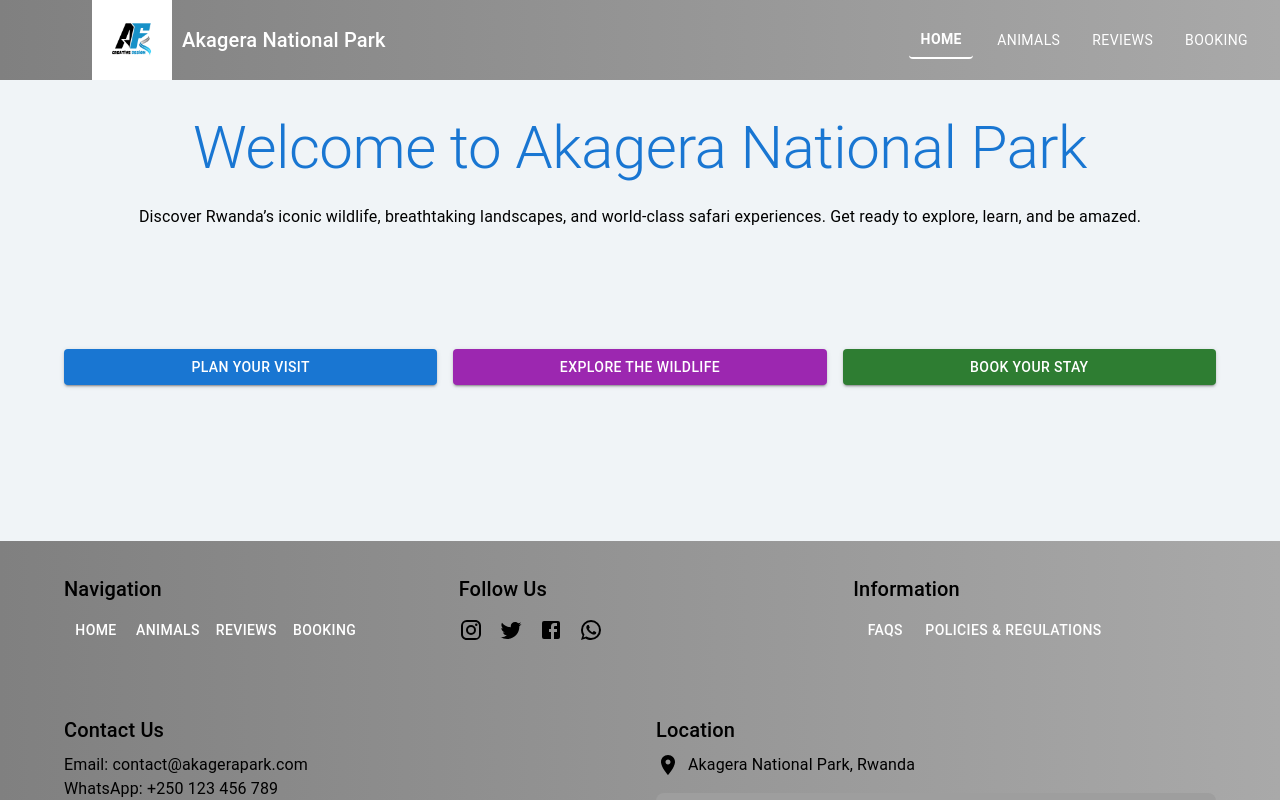
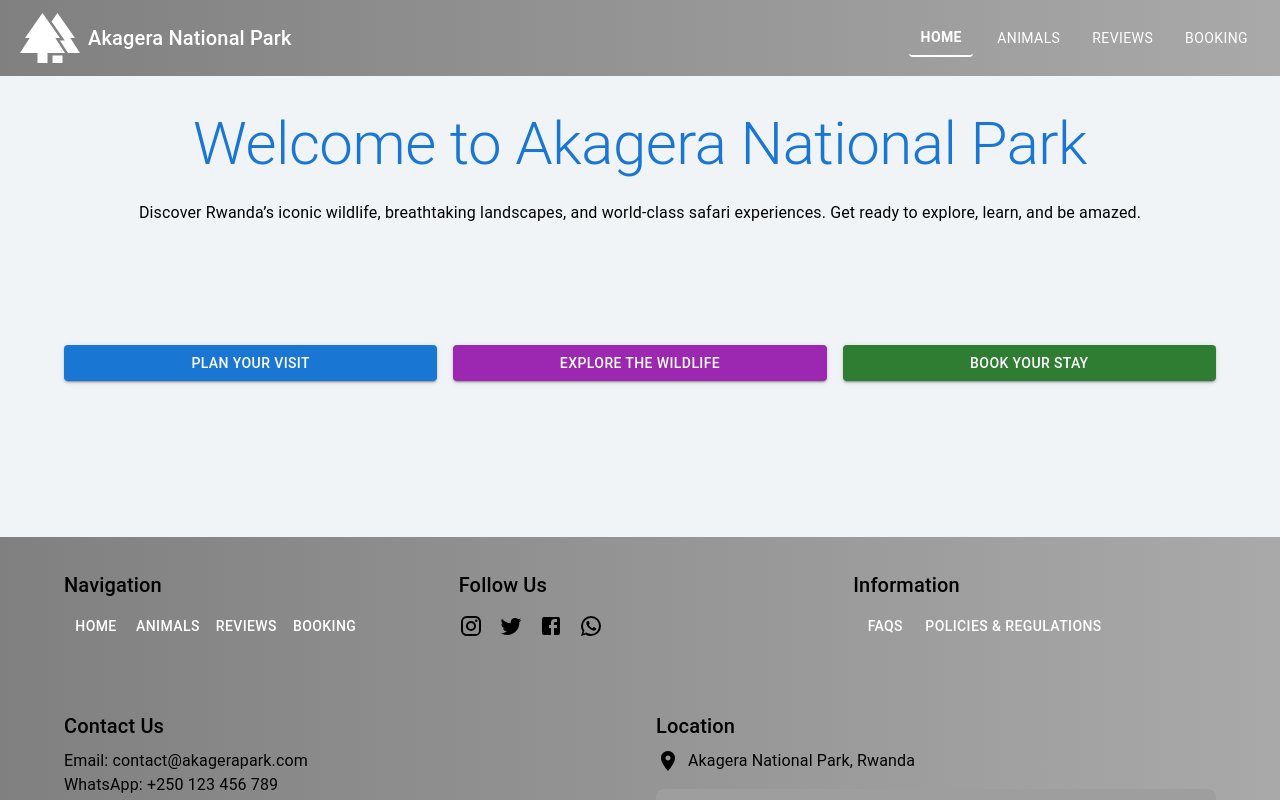
Before and after one commit to habyarimanacaleb/grafter-app, a React (Create React App) app: page / in a window 1280 px wide. Shown: the top 800 px of the page. Built offline with nearby package versions, Linux system fonts and the light colour scheme; grey boxes are pictures that could not be loaded.

Commit message:
commit this change number two on 20/10/2024

```diff
--- a/src/components/Navbar.js
+++ b/src/components/Navbar.js
@@ -10,7 +10,7 @@ import {
   ListItem,
   ListItemText,
 } from "@mui/material";
-import ForestIcon from "@mui/icons-material/Forest";
+import ForestIcon from "@mui/icons-material/Forest"; // Correctly importing the ForestIcon
 import MenuIcon from "@mui/icons-material/Menu";
 import { Link, useLocation } from "react-router-dom";
 import useMediaQuery from "@mui/material/useMediaQuery"; // For responsiveness
@@ -29,11 +29,7 @@ const Navbar = () => {
   // Scroll effect to change navbar appearance
   useEffect(() => {
     const handleScroll = () => {
-      if (window.scrollY > 50) {
-        setScrolled(true);
-      } else {
-        setScrolled(false);
-      }
+      setScrolled(window.scrollY > 50); // Simplified
     };
     window.addEventListener("scroll", handleScroll);
 
@@ -63,16 +59,22 @@ const Navbar = () => {
       }}
     >
       <Toolbar>
-        <ForestIcon
-          style={{
-            marginRight: 8,
-            fontSize: "60px",
-            color: "white",
+        <IconButton
+          edge="start" // Place this on IconButton to position it correctly
+          component={Link} // Ensure it links to the home page
+          to="/"
+          sx={{
+            color: "white", // Set icon color to white for visibility
+            borderRadius: "50%", // Make it circular
+            padding: 1, // Add padding for better appearance
+            "&:hover": {
+              backgroundColor: "rgba(0, 0, 0, 0.8)", // Darker background on hover
+            },
           }}
-          component={Link}
-          to="/"
-        />
-        <img src="/images/logo.png" alt="This is Logo" style={{width:"80px", height:'80px',paddingRight:'10px'}} component={Link} to='/'/>
+        >
+          <ForestIcon style={{ fontSize: "60px" }} /> {/* Increased size for better visibility */}
+        </IconButton>
+
         <Typography variant="h6" component="div" sx={{ flexGrow: 1 }}>
           Akagera National Park
         </Typography>
```
